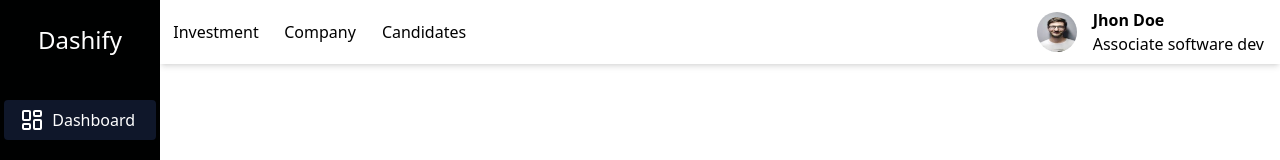
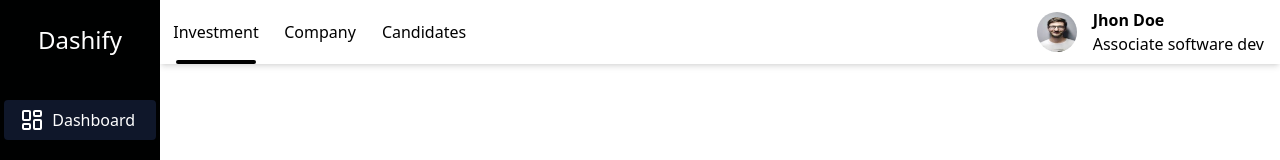
Before and after one commit to abdulrahilsheikh/React-cms-website-v1, a React (Vite) app: page / in a window 1280 px wide. Shown: the top 160 px of the page. Built offline with nearby package versions, Linux system fonts and the light colour scheme.

Commit message:
Updated changes

```diff
--- a/package.json
+++ b/package.json
@@ -3,11 +3,14 @@
   "private": true,
   "version": "0.0.0",
   "type": "module",
+  "homepage": "https://abdulrahilsheikh.github.io/React-cms-website-v1",
   "scripts": {
     "dev": "vite",
     "build": "tsc && vite build",
     "lint": "eslint src --ext ts,tsx --report-unused-disable-directives --max-warnings 0",
-    "preview": "vite preview"
+    "preview": "vite preview",
+    "predeploy": "tsc && vite build",
+ "deploy": "gh-pages -d dist"
   },
   "dependencies": {
     "@radix-ui/react-avatar": "^1.0.2",
@@ -33,6 +36,7 @@
     "eslint": "^8.38.0",
     "eslint-plugin-react-hooks": "^4.6.0",
     "eslint-plugin-react-refresh": "^0.3.4",
+    "gh-pages": "^5.0.0",
     "postcss": "^8.4.23",
     "tailwindcss": "^3.3.2",
     "typescript": "^5.0.2",
--- a/src/components/header/Header.tsx
+++ b/src/components/header/Header.tsx
@@ -1,7 +1,5 @@
-import { motion } from "framer-motion";
-import { SearchIcon } from "lucide-react";
-import { useRef, useState } from "react";
-import { useLocation, useNavigate, useParams } from "react-router-dom";
+import { useState } from "react";
+import { useLocation, useNavigate } from "react-router-dom";
 import { AvatarComponent } from "../avatar/avatar";
 import { SelectComponent } from "../select/select";
 import { UnderScore } from "../underScore/UnderScore";
@@ -26,11 +24,11 @@ const options = [
   { value: 3, lable: "Candidates" },
 ];
 const Header = ({}: Props) => {
-  const ref = useRef<any>(null);
   const url = useLocation();
   const navigation = useNavigate();
   console.log(url.pathname.split("/"));
-  const [active, setActive] = useState(headerTabs[url.pathname.split("/")[2]]);
+  // const [active, setActive] = useState(headerTabs[url.pathname.split("/")[2]]);
+  const [active, setActive] = useState(1);
 
   const navigate = (e: any) => {
     const temp = Object.entries(headerTabs).filter(([_, a]) => a == e)[0][0];
--- a/src/main.tsx
+++ b/src/main.tsx
@@ -1,4 +1,6 @@
+///@ts-ignore
 import React from "react";
+///@ts-ignore
 import ReactDOM from "react-dom/client";
 import App from "./App";
 import "./index.css";
--- a/src/outlets/investment/Investment.tsx
+++ b/src/outlets/investment/Investment.tsx
@@ -1,8 +1,6 @@
-import React from "react";
-
 type Props = {};
 
-const Investment = (props: Props) => {
+const Investment = ({}: Props) => {
   return <div>Investment</div>;
 };
 
--- a/src/pages/team/Team.tsx
+++ b/src/pages/team/Team.tsx
@@ -1,6 +1,6 @@
 type Props = {};
 
-const Team = (props: Props) => {
+const Team = ({}: Props) => {
   return <div>Team</div>;
 };
 
```
Also changed, not shown: src/App.tsx (+1 -13 lines), 1 other file (tests, documents, lock files or other folders).
